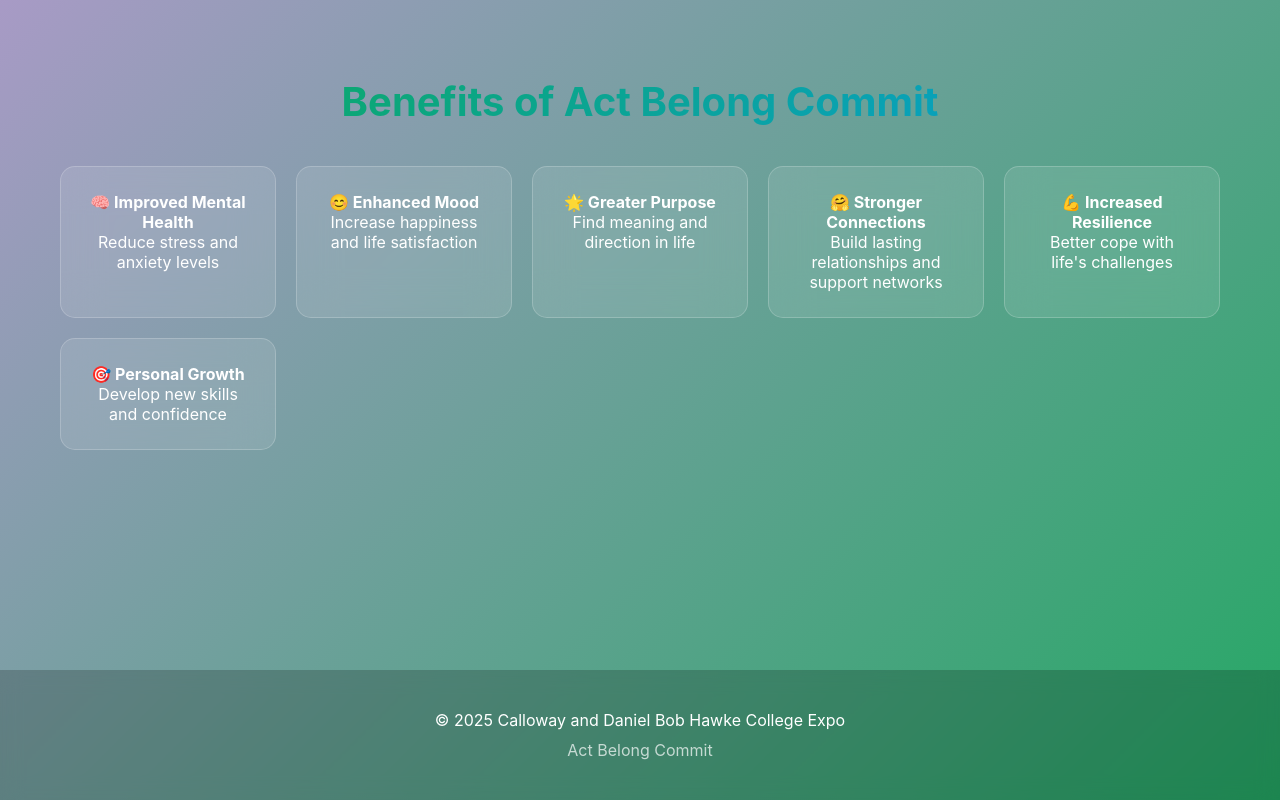
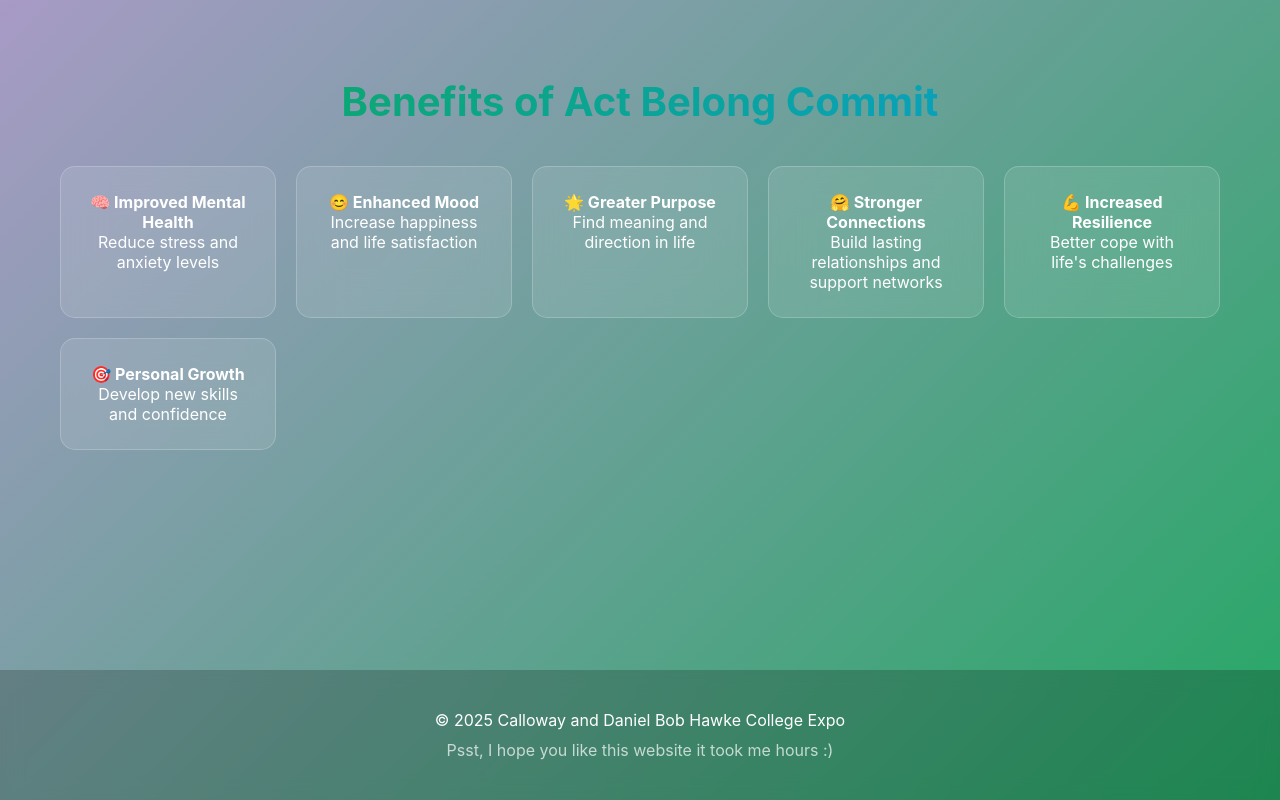
Before and after one commit to LiteratureTalk/gre, a plain HTML site: page index.html in a window 1280 px wide. Shown: the part 1497-2297 px from the top of the page. Drawn offline with Linux system fonts and the light colour scheme.

Commit message:
Update index.html

```diff
--- a/index.html
+++ b/index.html
@@ -553,7 +553,7 @@
     <!-- Footer -->
     <footer>
         <p>© 2025 Calloway and Daniel Bob Hawke College Expo</p>
-        <p style="margin-top: 10px; opacity: 0.7;">Act Belong Commit</p>
+        <p style="margin-top: 10px; opacity: 0.7;">Psst, I hope you like this website it took me hours :)</p>
     </footer>
 
     <script>
```
